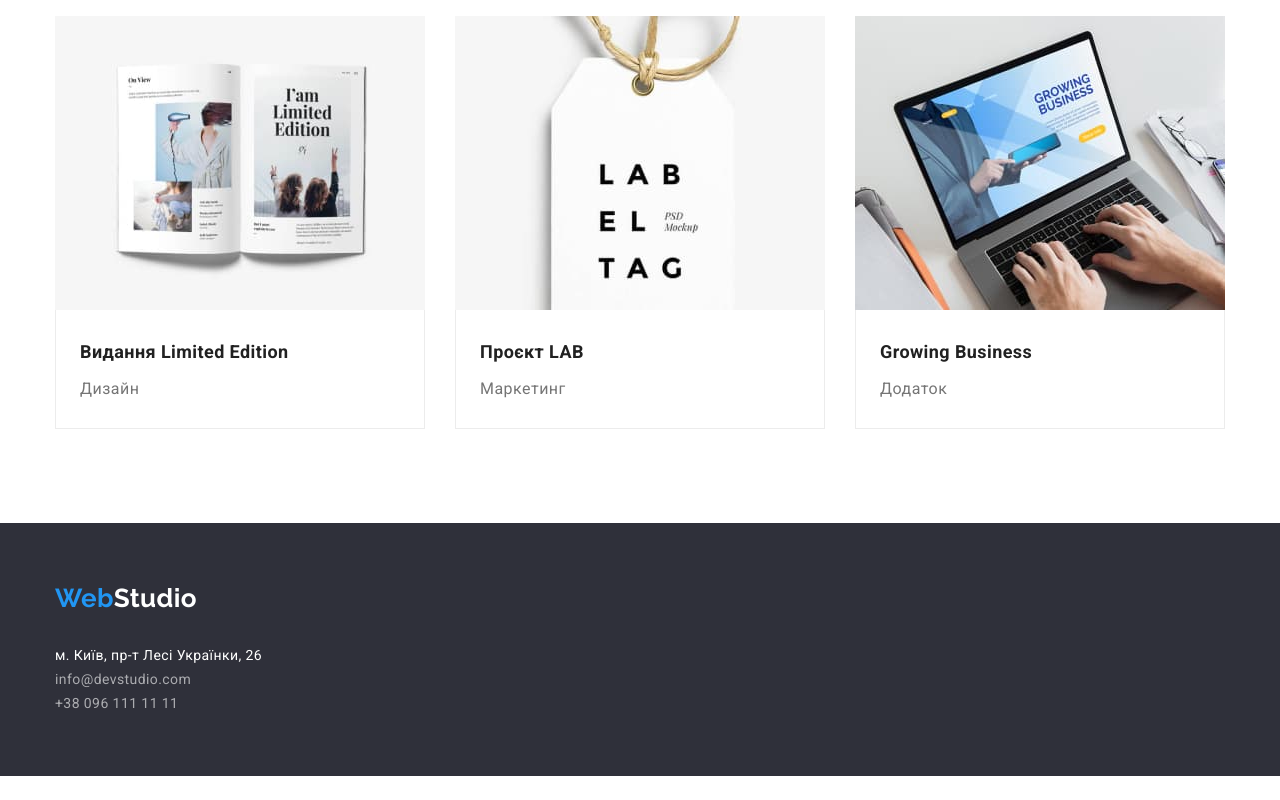
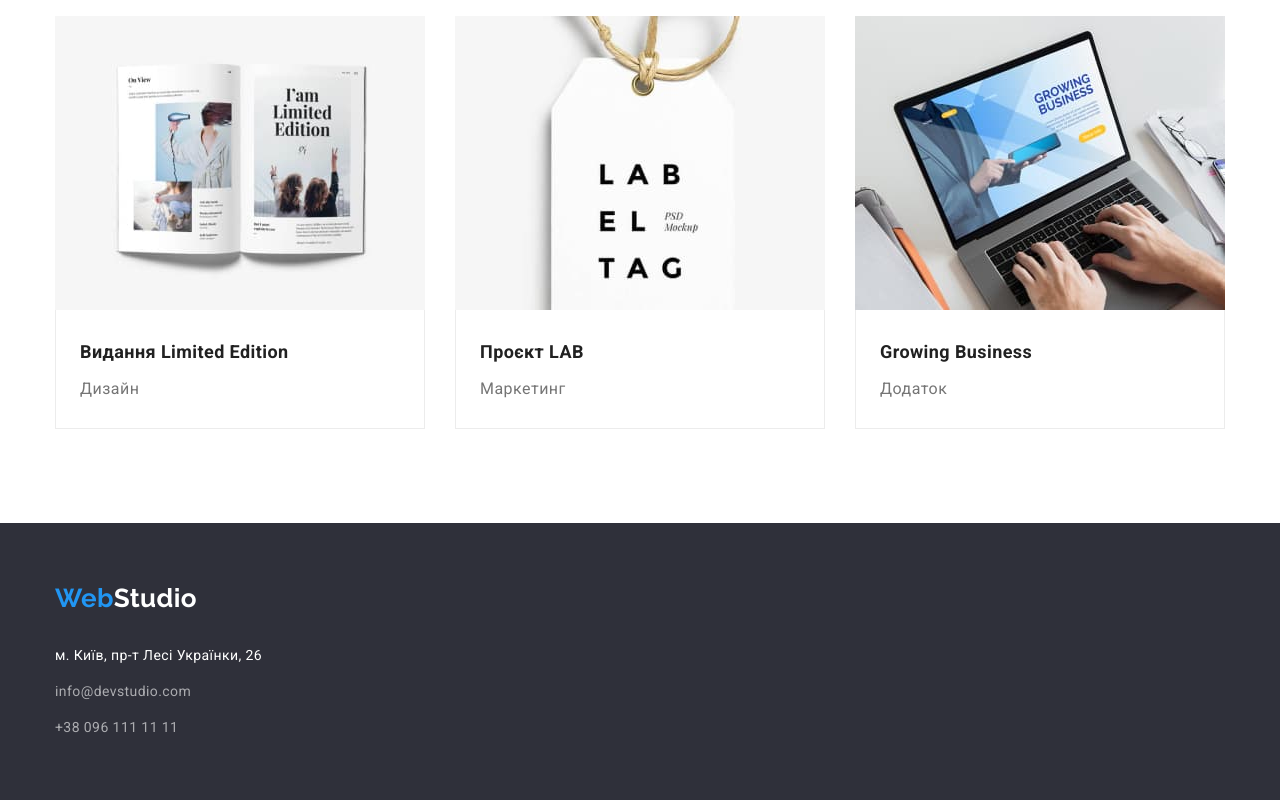
Before and after one commit to cheptsova/goit-markup-hw-03, a plain HTML site: page portfolio.html in a window 1280 px wide. Shown: the part 1135-1935 px from the top of the page. Before the commit the page ends 1911 px from the top, so only its background shows below. Drawn offline with nearby package versions, Linux system fonts and the light colour scheme.

Commit message:
Update portfolio.html

```diff
--- a/portfolio.html
+++ b/portfolio.html
@@ -177,15 +177,15 @@
                     </a>
             <address class="footer-contacts">
                 <ul>
-                <li>
+                <li class="contact-list">
                     <a class="footer-address" href="https://goo.gl/maps/uFzo1yPyWs6aRfe6A" target="_blank" rel="noopener noreferrer">м. Київ, пр-т Лесі Українки, 26
 
                     </a>
                 </li>
-                <li>
+                <li class="contact-list">
                     <a class="footer-mail" href="mailto:info@devstudio.com">info@devstudio.com</a>
                 </li>
-                <li>
+                <li class="contact-list">
                     <a class="footer-tel" href="tel:++380961111111">+38 096 111 11 11</a>
                 </li>
 
```
